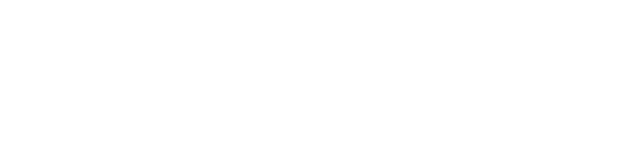
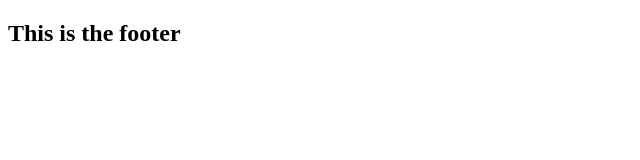
Before and after one commit to dev-dermo/feature-branch-workflow, a plain HTML site: page index.html in a window 1280 px wide. Shown: the whole page, without its empty margins (0-640 px from the left). Drawn offline with Linux system fonts and the light colour scheme.

Commit message:
created footer element

```diff
--- a/index.html
+++ b/index.html
@@ -10,6 +10,11 @@
 </head>
 <body>
 
+
+	<div id="footer">
+		<h2>This is the footer</h2>
+	</div>
+
 	<script src="./assets/javascript/scripts.js"></script>
 </body>
 </html>
```
